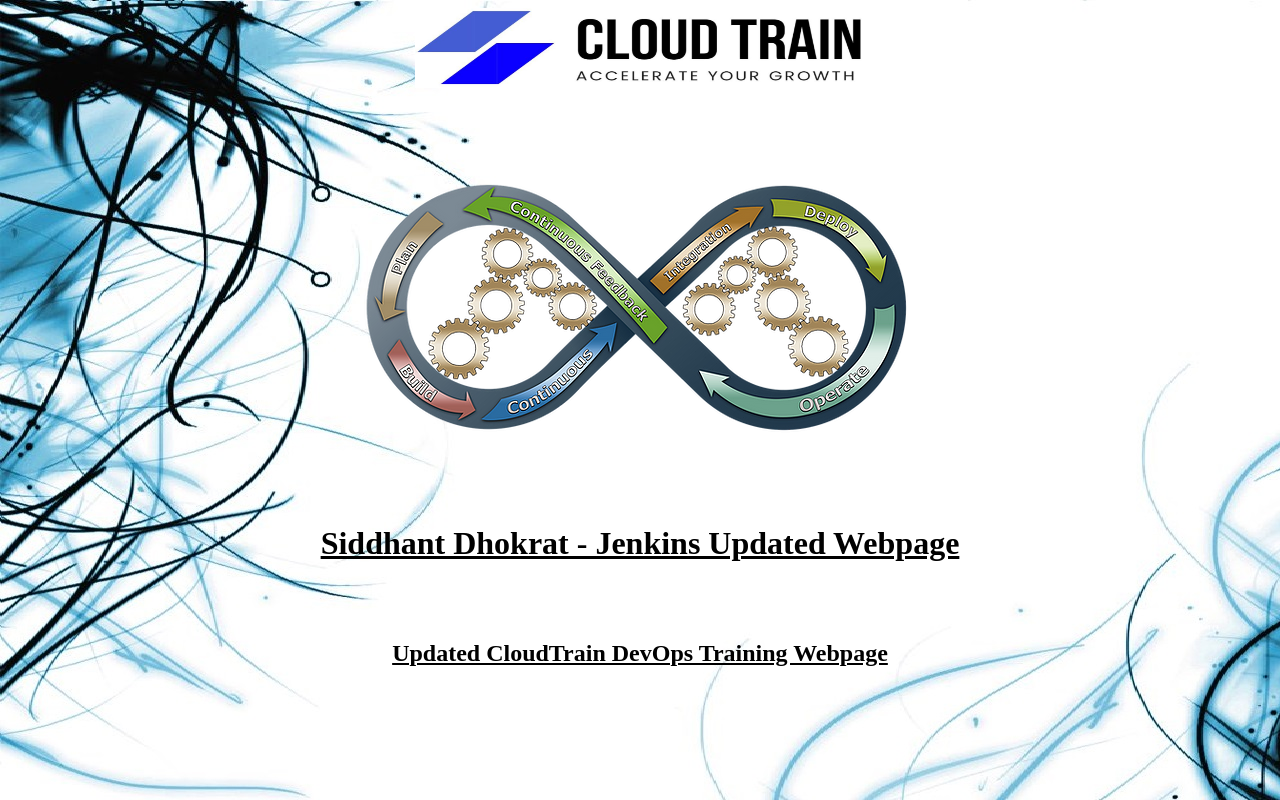
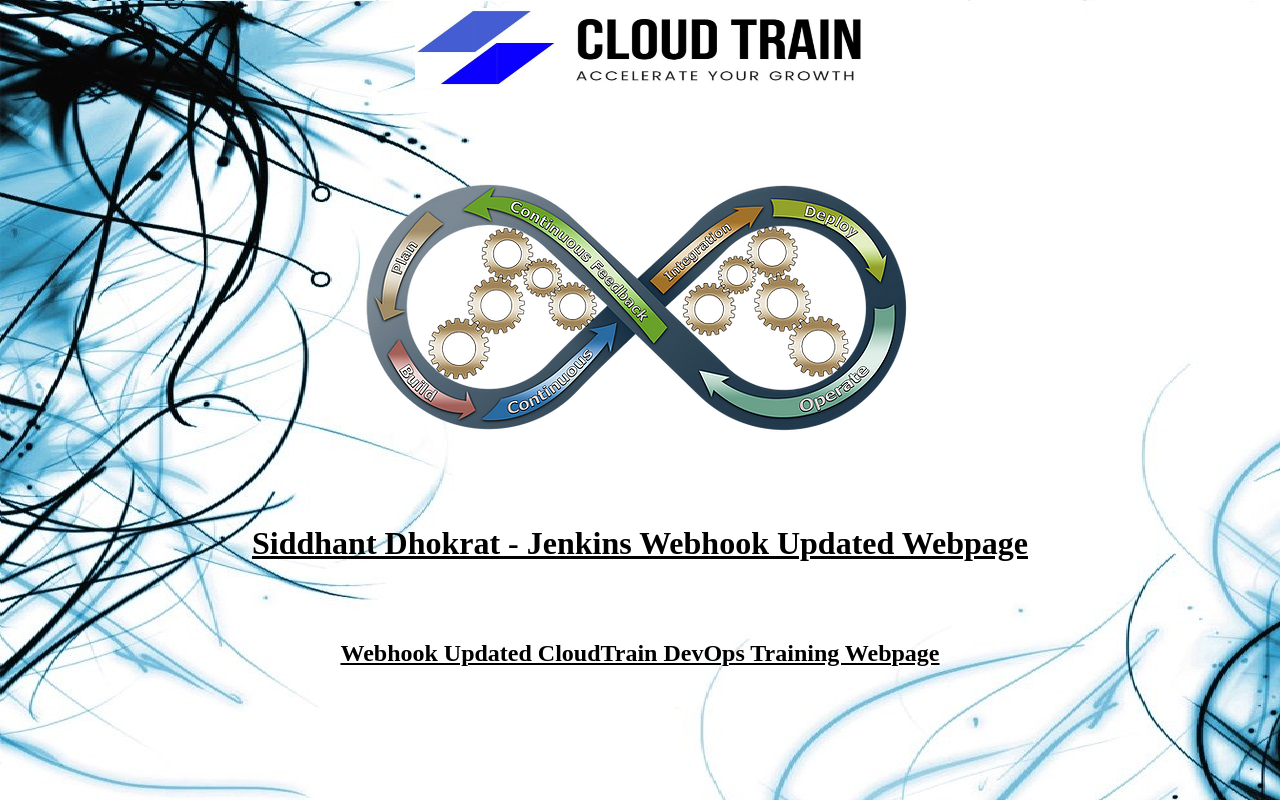
Before and after one commit to SiddhantPrakashDhokrat/devopsIQ, a plain HTML site: page devopsIQ/index.html in a window 1280 px wide. Drawn offline with Linux system fonts and the light colour scheme.

Commit message:
Update index.html

```diff
--- a/devopsIQ/index.html
+++ b/devopsIQ/index.html
@@ -11,9 +11,9 @@
 <br>
 <br>
 </p>
-<h1 align="center"><u>Siddhant Dhokrat - Jenkins Updated Webpage</u></h1>
+<h1 align="center"><u>Siddhant Dhokrat - Jenkins Webhook Updated Webpage</u></h1>
 <br>
 <br>
-<h2 align="center"><u>Updated CloudTrain DevOps Training Webpage</u></h2>
+<h2 align="center"><u>Webhook Updated CloudTrain DevOps Training Webpage</u></h2>
 </body>
 </html>
```
